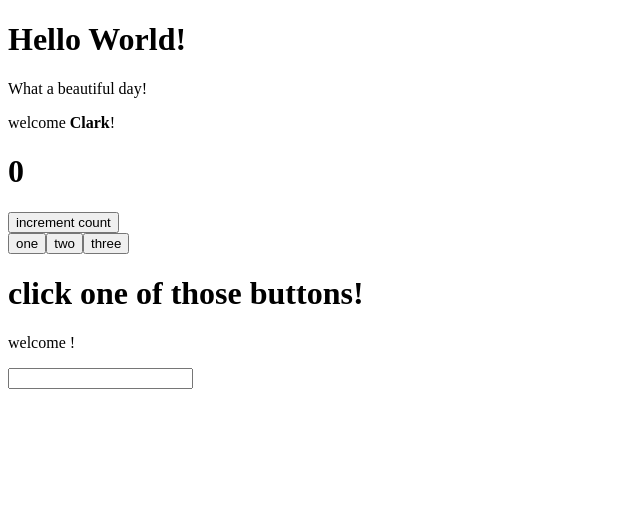
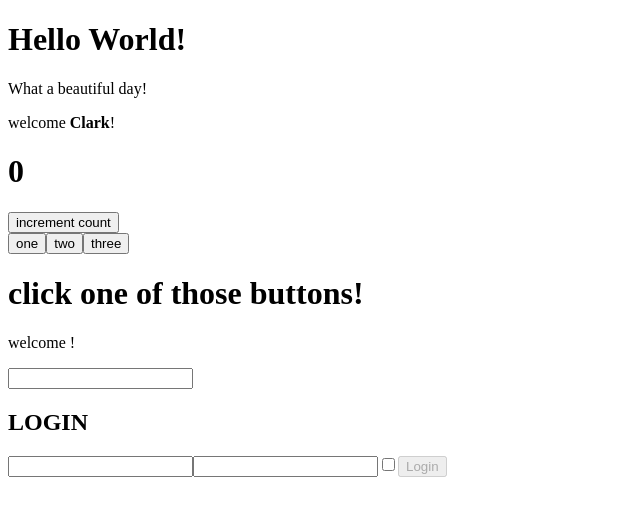
Before and after one commit to karimhaj/react-exercises, a React (Create React App) app in the folder my-app/: page / in a window 1280 px wide. Shown: the top 516 px of the page, without its empty margins (0-640 px from the left). Built offline with nearby package versions, Linux system fonts and the light colour scheme.

Commit message:
complete exercise 3 of forms

```diff
--- a/my-app/src/InteractiveWelcome.js
+++ b/my-app/src/InteractiveWelcome.js
@@ -17,18 +17,41 @@ export class InteractiveWelcome extends React.Component{
             <div>
                 <Welcome name={this.state.username}/>
                 <input type= "text" name= "username" value={this.state.username} onChange={this.handleUsernameInputChange}/>
+                <Login onLogin={this.state} />
             </div>
         )
     }
 }
 
 export class Login extends React.Component{
+
+    state= {
+        username: "",
+        password: "",
+        remember: ""
+    }
+
+    handleUsernameInputChange = (event) =>{
+        let name = event.target.name;
+
+        this.setState({
+            [name]: event.target.value,
+            compiled: this.state.username !== "" && this.state.password !== "" ? true : false
+        })
+    }
+
+    onLogin = () =>{
+       return console.log(this.state)
+    }
+
     render(){
         return (
             <div>
-                <input type= "text" name= "username" value= ""  />
-                <input type= "paassword" name= "password" value= ""  />
-                <input type= "checkbox" name= "remember" value= ""  />
+                <h2>LOGIN</h2>
+                <input type= "text" name= "username" value={this.state.username} onChange={this.handleUsernameInputChange}/>
+                <input type= "password" name= "password" value={this.state.password} onChange={this.handleUsernameInputChange} />
+                <input type= "checkbox" name= "remember" value={this.state.remember}  />
+                <button disabled={!this.state.compiled} onClick={this.onLogin}>Login</button>
             </div>
         )
     }
```
